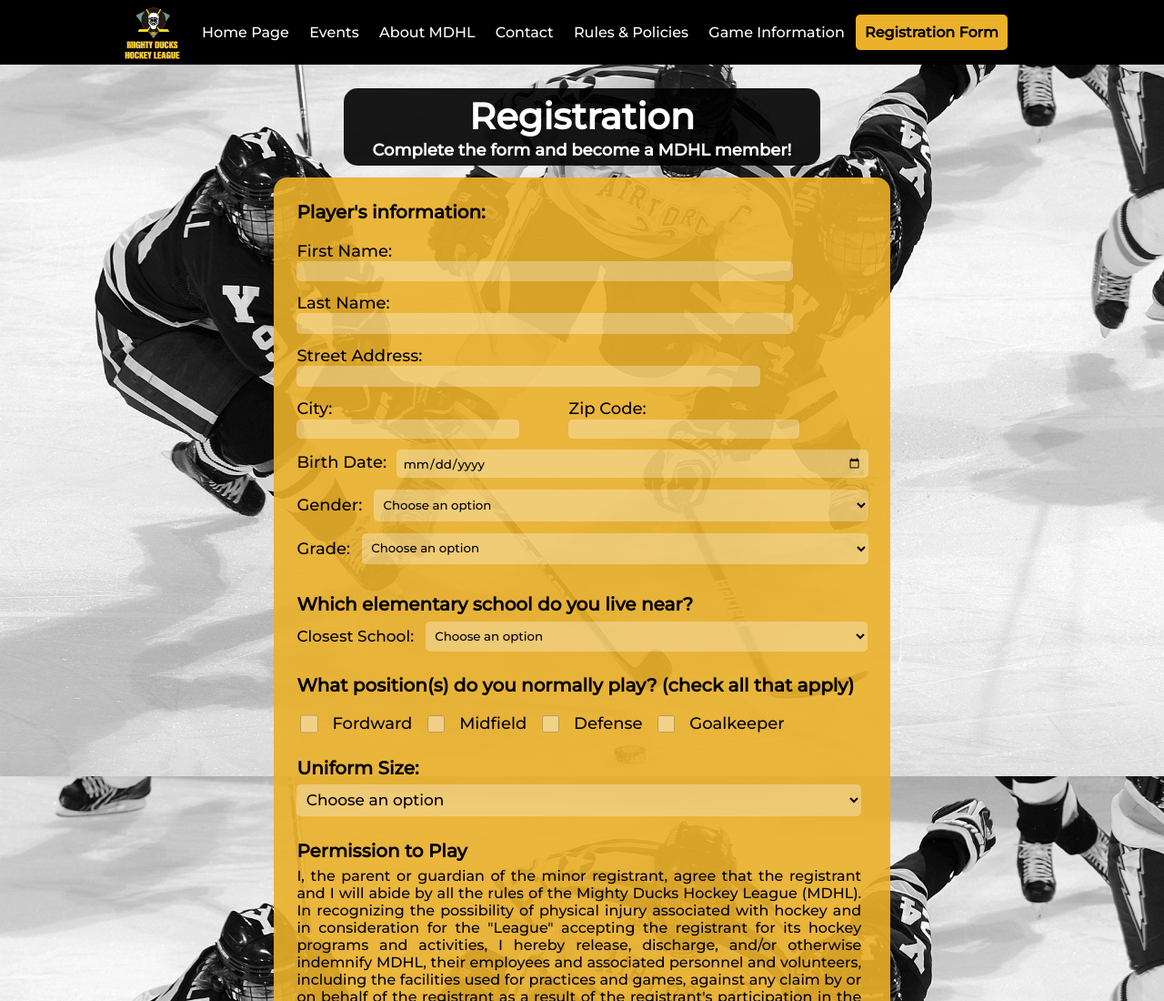
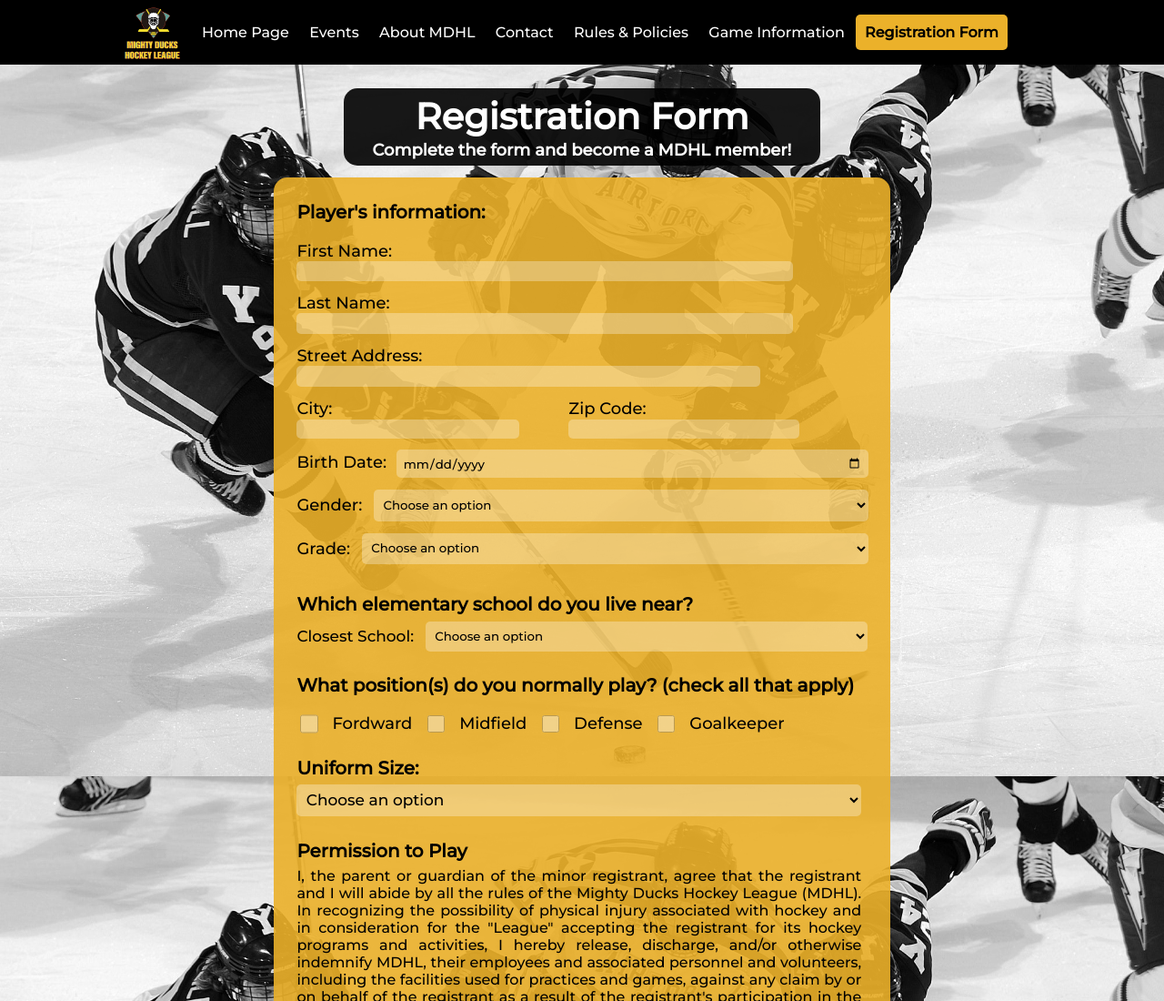
Before and after one commit to catasimonovich4/week-4-task-4-design-3, a plain HTML site: page pages/registration.html in a window 1280 px wide. Shown: the top 1100 px of the page at 91% size. Drawn offline with Linux system fonts and the light colour scheme.

Commit message:
:bug:Fix: Fix Registration page's title

```diff
--- a/pages/registration.html
+++ b/pages/registration.html
@@ -50,7 +50,7 @@
       </header>
       <main>
         <div class="h2RF-container">
-            <h2>Registration</h2>
+            <h2>Registration Form</h2>
             <span>Complete the form and become a MDHL member!</span>
         </div>
         <section class="form-section">
```
